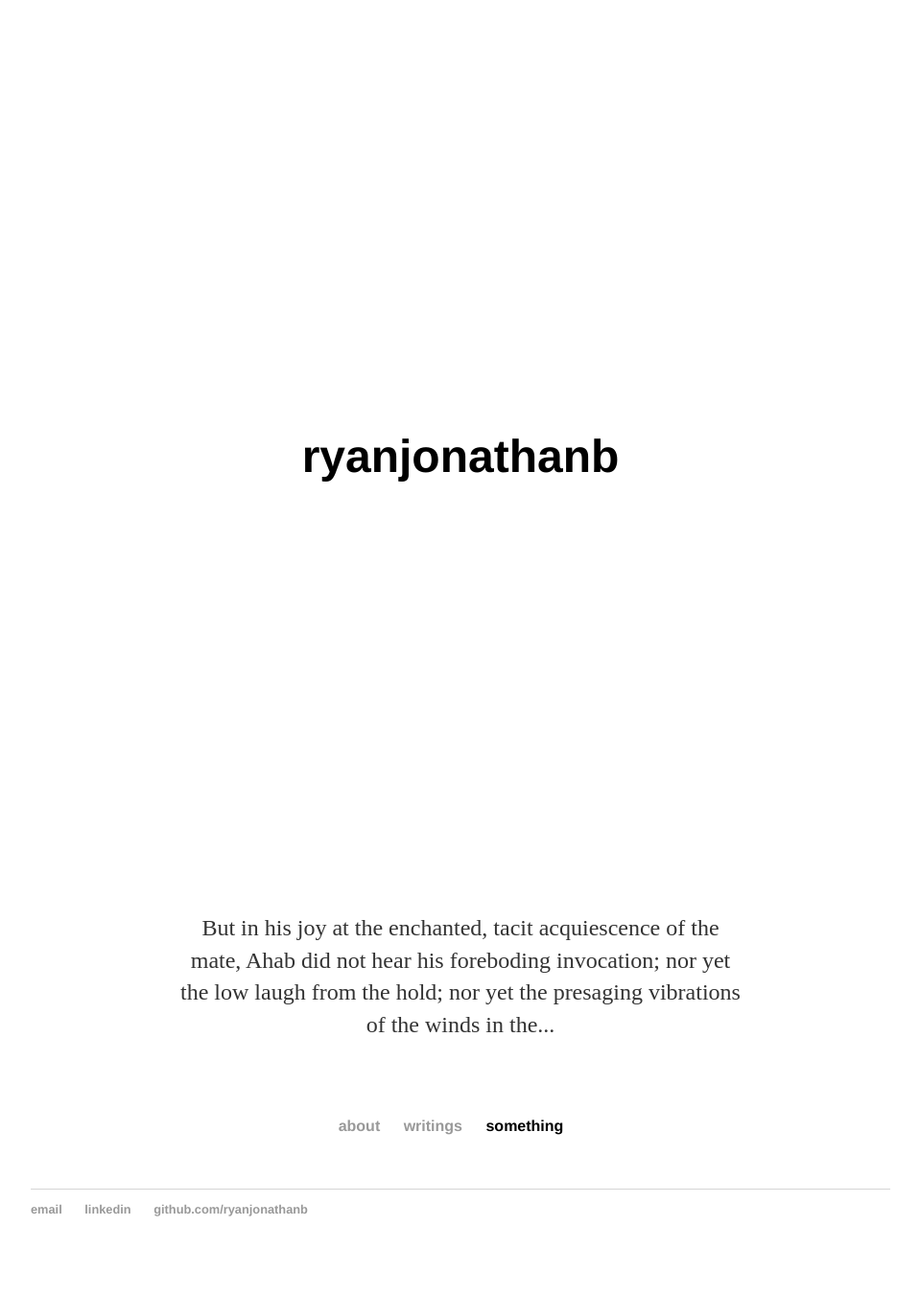
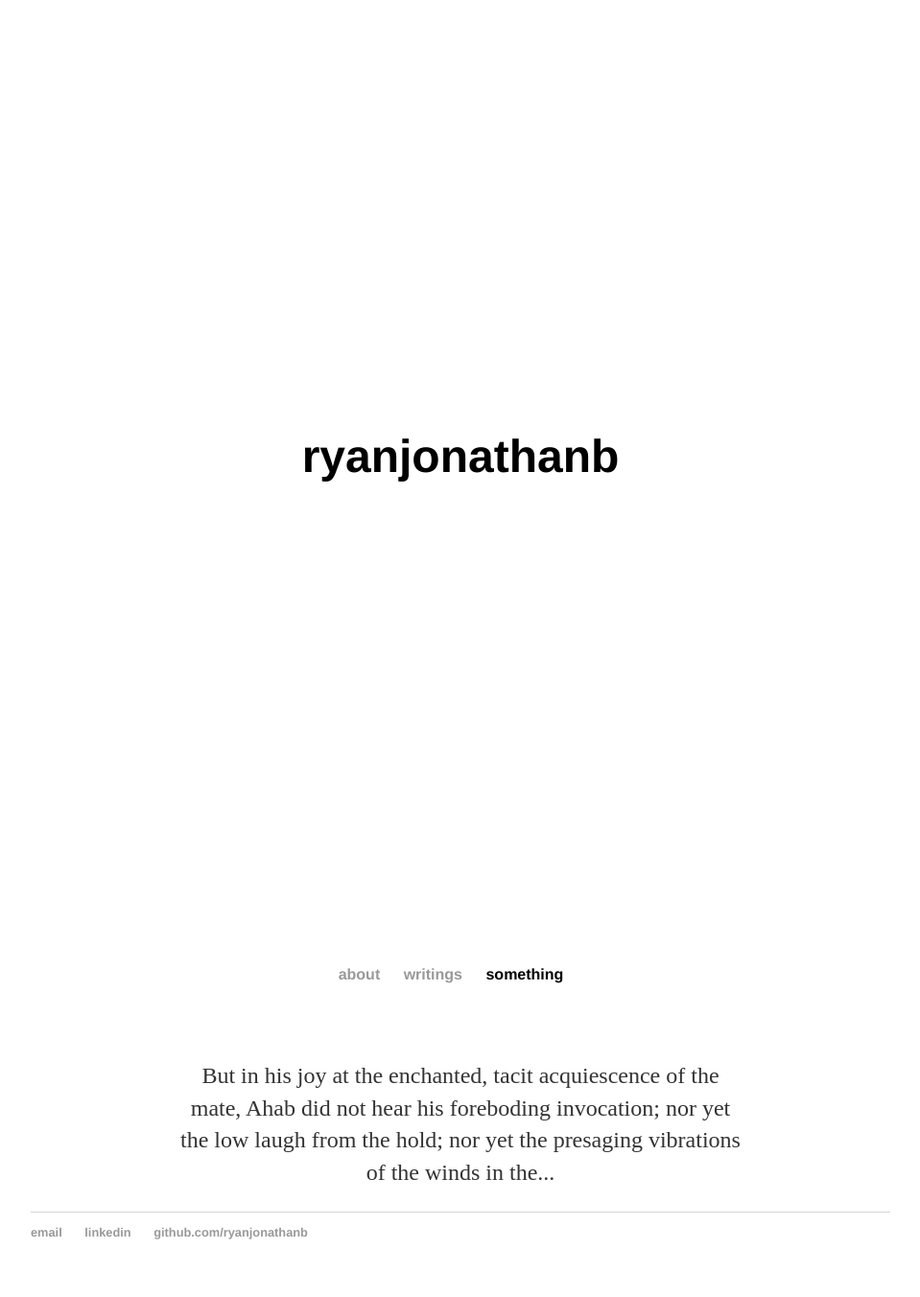
Before and after one commit to ryanjonathanb/ryanjonathanb.github.io, a Jekyll site: the page built from index.html, in a window 1280 px wide. Shown: the whole page at 96% size, without its empty margins (160-1119 px from the left). Built offline with Jekyll 4.4.1, drawn with Linux system fonts in a browser that asks for light colours; before the commit the page ends 1328 px from its top, so only the background shows below that.

Commit message:
shift nav to above blurb

```diff
--- a/index.html
+++ b/index.html
@@ -4,9 +4,6 @@ title: ryanjonathanb
 ---
 <div class="blurb">
 	<h1 style="text-align: center; margin-top: 50%; margin-bottom: 50%;">ryanjonathanb</h1>
-	<div class="homepage">
-		<p>But in his joy at the enchanted, tacit acquiescence of the mate, Ahab did not hear his foreboding invocation; nor yet the low laugh from the hold; nor yet the presaging vibrations of the winds in the... </p>
-	</div>
 	<nav class="homepage">
 		<ul>
 			<li><a href="#">about</a></li>
@@ -14,4 +11,8 @@ title: ryanjonathanb
 			<li><a href="#"></a>something</li>
 		</ul>
 	</nav>
+
+	<div class="homepage">
+		<p>But in his joy at the enchanted, tacit acquiescence of the mate, Ahab did not hear his foreboding invocation; nor yet the low laugh from the hold; nor yet the presaging vibrations of the winds in the... </p>
+	</div>
 </div>
```
